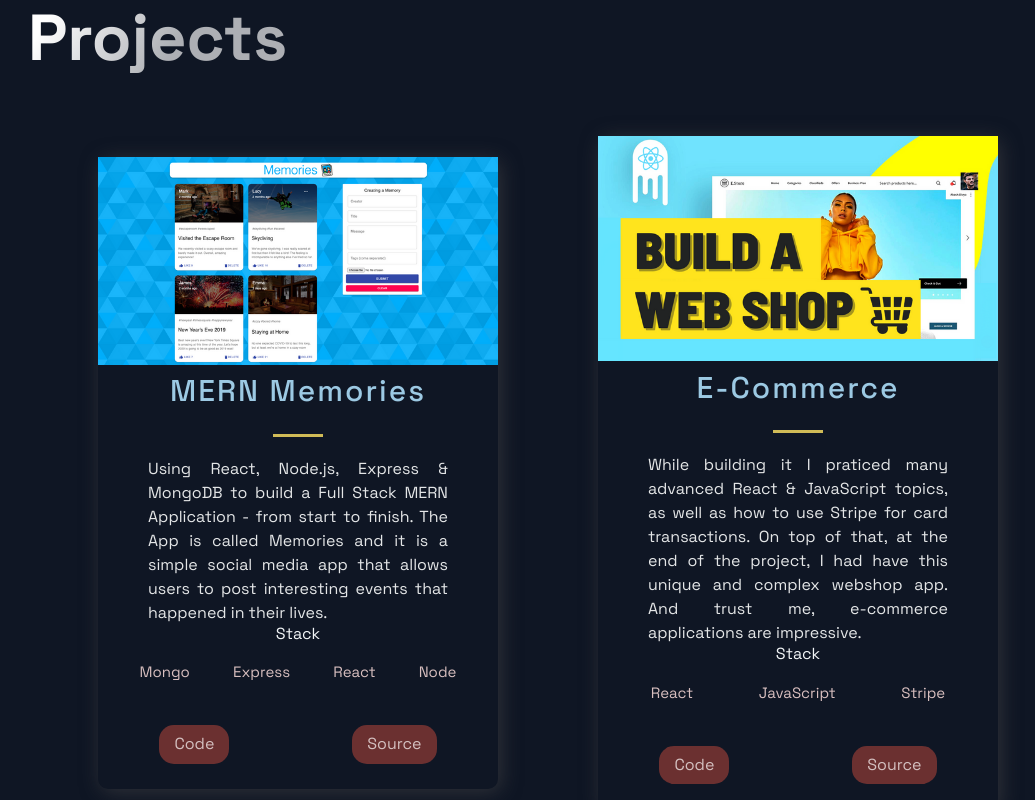
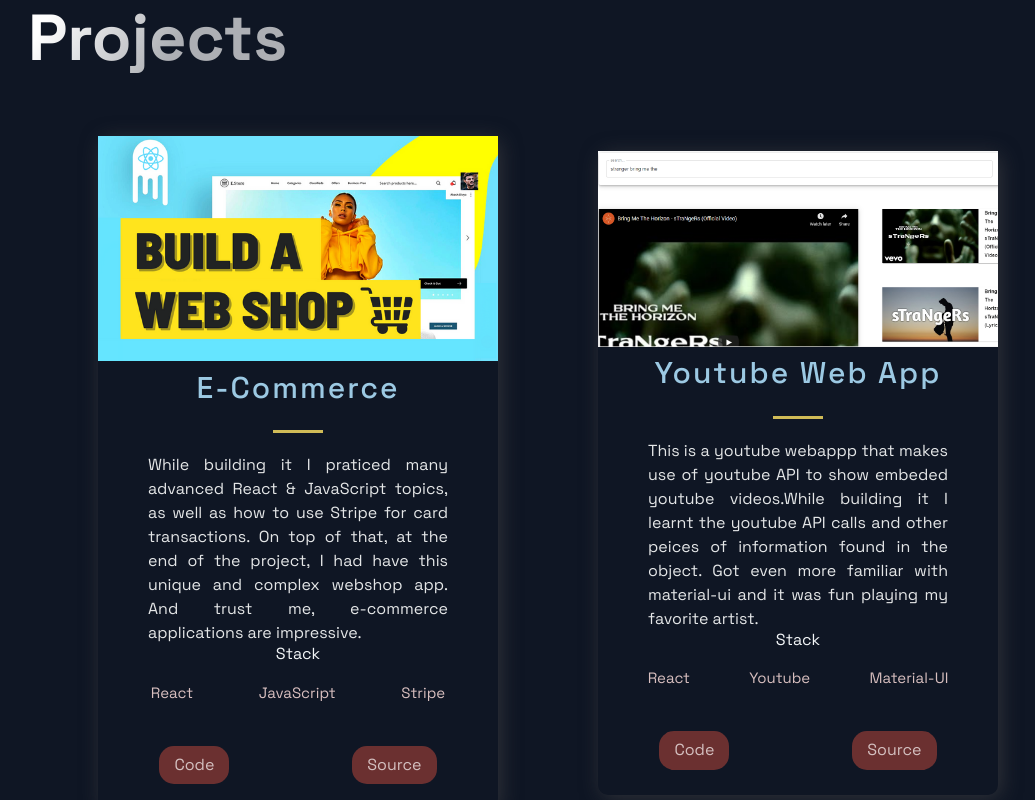
Before and after one commit to D3troit98/portfolio-1, a Next.js app: page / in a window 1280 px wide. Shown: the part 860-1660 px from the top of the page, without its empty margins (92-1127 px from the left). Built offline with nearby package versions, Linux system fonts and the light colour scheme.

Commit message:
changed jobs

```diff
--- a/src/constants/constants.js
+++ b/src/constants/constants.js
@@ -1,13 +1,14 @@
 export const projects = [
-  {
-    title: 'MERN Memories',
-    description: "Using React, Node.js, Express & MongoDB  to build a Full Stack MERN Application - from start to finish. The App is called Memories and it is a simple social media app that allows users to post interesting events that happened in their lives.",
-      image: '/images/1.png',
-      tags: ['Mongo', 'Express', 'React', 'Node'],
-    source: 'https://google.com',
-    visit: 'https://google.com',
-    id: 0,
-  },
+  // {
+  //   title: 'MERN Memories',
+  //   description: "Using React, Node.js, Express & MongoDB  to build a Full Stack MERN Application - from start to finish. The App is called Memories and it is a simple social media app that allows users to post interesting events that happened in their lives.",
+  //     image: '/images/1.png',
+  //     tags: ['Mongo', 'Express', 'React', 'Node'],
+  //   source: 'https://google.com',
+  //   visit: 'https://google.com',
+  //   id: 0,
+  // },
+
   {
     title: 'E-Commerce',
     description:"While building it I praticed many advanced React & JavaScript topics, as well as how to use Stripe for card transactions. On top of that, at the end of the project, I had have this unique and complex webshop app. And trust me, e-commerce applications are impressive.",
```
